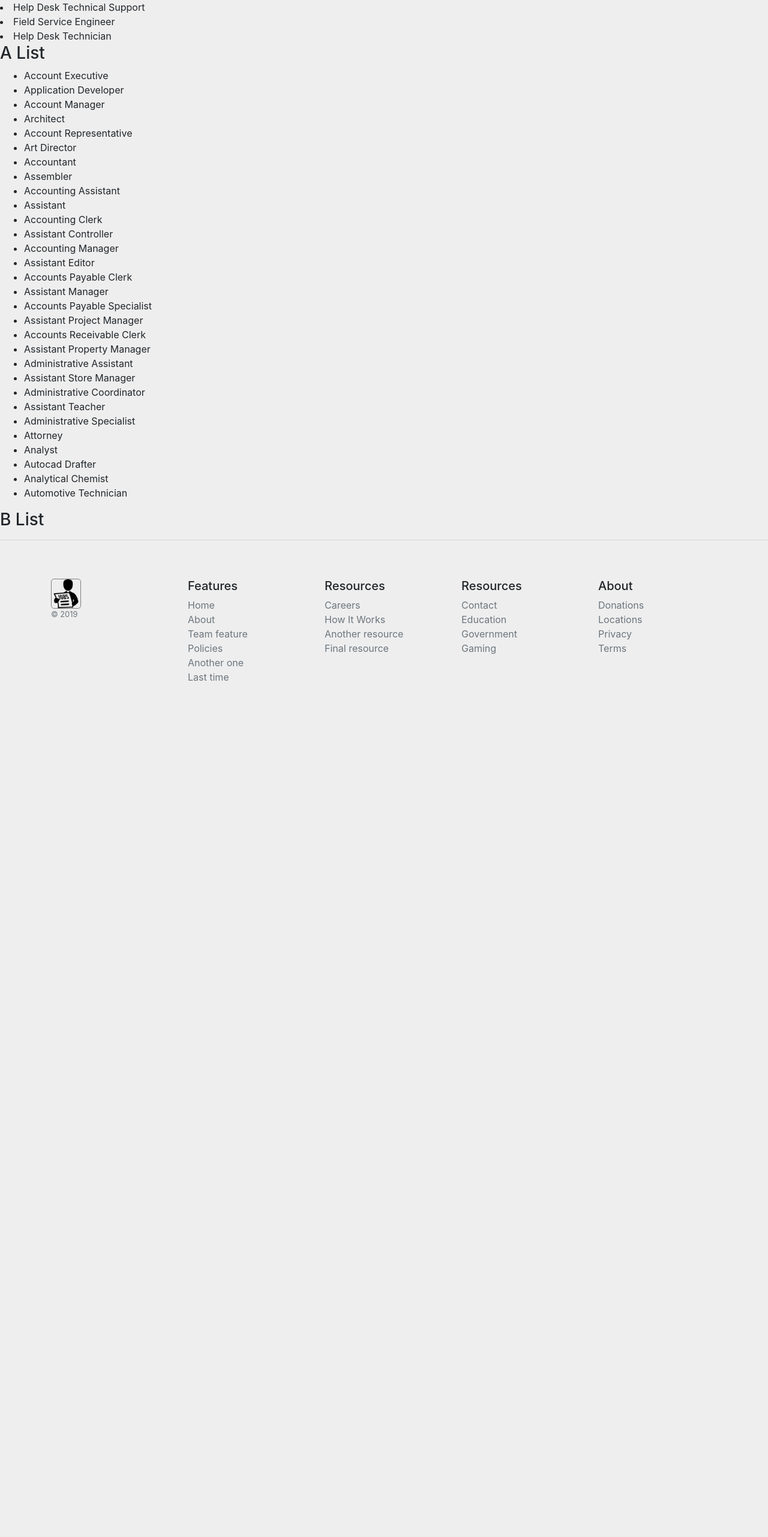
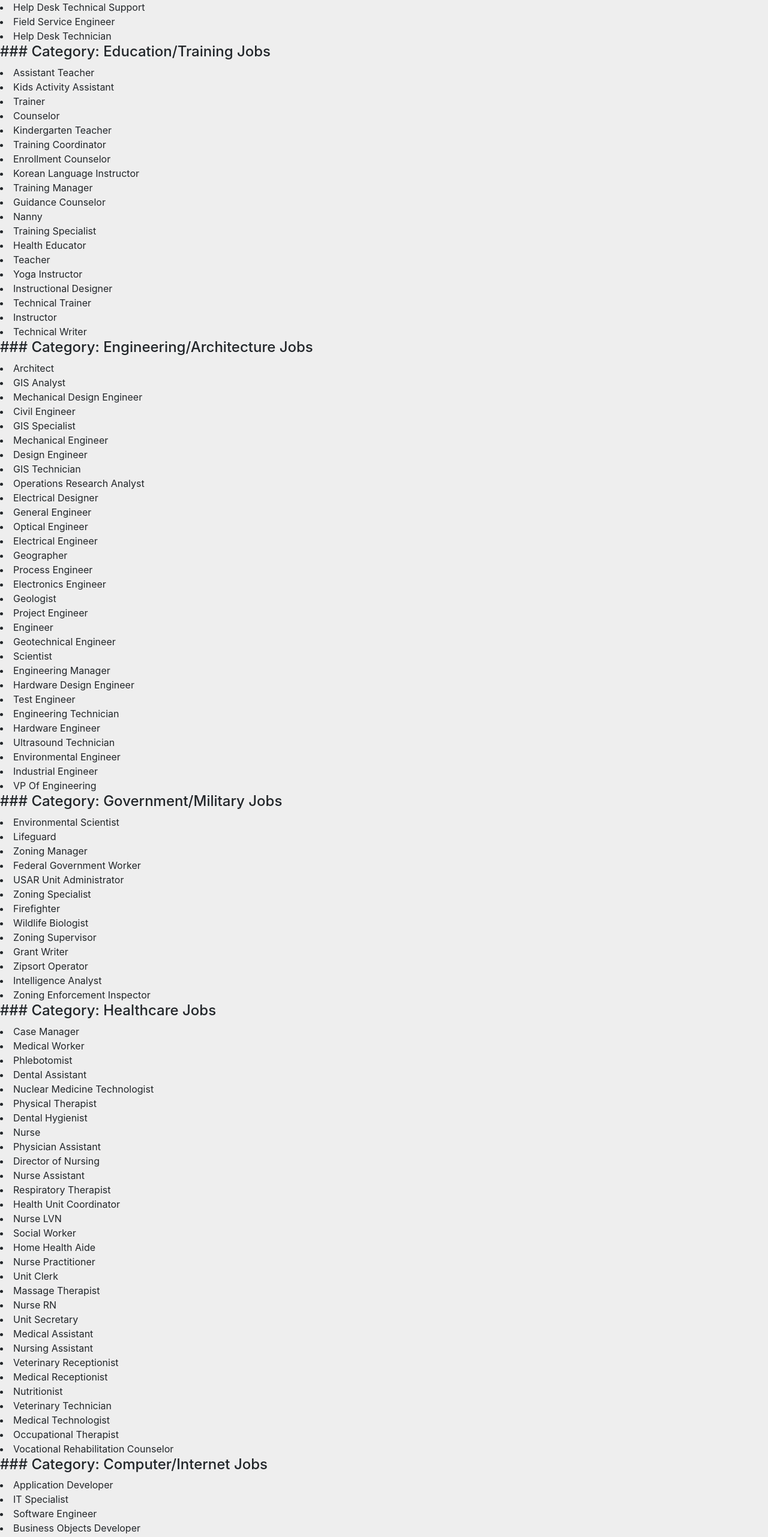
Before and after one commit to lelisloisBen/jobs, a React (Create React App) app: page /Policies in a window 1280 px wide. Shown: the part 4082-6645 px from the top of the page at 60% size. Before the commit the page ends 5287 px from the top, so only its background shows below. Built offline with nearby package versions, Linux system fonts and the light colour scheme.

Commit message:
more list jobs

```diff
--- a/src/pages/Policies/Policies.js
+++ b/src/pages/Policies/Policies.js
@@ -206,6 +206,192 @@ class Policies extends Component {
         <li>Field Service Engineer</li>
         <li>Help Desk Technician</li>
 
+        <h4>### Category: Education/Training Jobs</h4>
+
+
+        <li>Assistant Teacher</li>
+        <li>Kids Activity Assistant</li>
+        <li>Trainer</li>
+        <li>Counselor</li>
+        <li>Kindergarten Teacher</li>
+        <li>Training Coordinator</li>
+        <li>Enrollment Counselor</li>
+        <li>Korean Language Instructor</li>
+        <li>Training Manager</li>
+        <li>Guidance Counselor</li>
+        <li>Nanny</li>
+        <li>Training Specialist</li>
+        <li>Health Educator</li>
+        <li>Teacher</li>
+        <li>Yoga Instructor</li>
+        <li>Instructional Designer</li>
+        <li>Technical Trainer</li>
+        <li>Instructor</li>
+        <li>Technical Writer</li>
+
+        <h4>### Category: Engineering/Architecture Jobs</h4>
+
+
+        <li>Architect</li>
+        <li>GIS Analyst</li>
+        <li>Mechanical Design Engineer</li>
+        <li>Civil Engineer</li>
+        <li>GIS Specialist</li>
+        <li>Mechanical Engineer</li>
+        <li>Design Engineer</li>
+        <li>GIS Technician</li>
+        <li>Operations Research Analyst</li>
+        <li>Electrical Designer</li>
+        <li>General Engineer</li>
+        <li>Optical Engineer</li>
+        <li>Electrical Engineer</li>
+        <li>Geographer</li>
+        <li>Process Engineer</li>
+        <li>Electronics Engineer</li>
+        <li>Geologist</li>
+        <li>Project Engineer</li>
+        <li>Engineer</li>
+        <li>Geotechnical Engineer</li>
+        <li>Scientist</li>
+        <li>Engineering Manager</li>
+        <li>Hardware Design Engineer</li>
+        <li>Test Engineer</li>
+        <li>Engineering Technician</li>
+        <li>Hardware Engineer</li>
+        <li>Ultrasound Technician</li>
+        <li>Environmental Engineer</li>
+        <li>Industrial Engineer</li>
+        <li>VP Of Engineering</li>
+
+
+        <h4>### Category: Government/Military Jobs</h4>
+
+
+        <li>Environmental Scientist</li>
+        <li>Lifeguard</li>
+        <li>Zoning Manager</li>
+        <li>Federal Government Worker</li>
+        <li>USAR Unit Administrator</li>
+        <li>Zoning Specialist</li>
+        <li>Firefighter</li>
+        <li>Wildlife Biologist</li>
+        <li>Zoning Supervisor</li>
+        <li>Grant Writer</li>
+        <li>Zipsort Operator</li>
+        <li>Intelligence Analyst</li>
+        <li>Zoning Enforcement Inspector</li>
+
+        <h4>### Category: Healthcare Jobs</h4>
+
+
+        <li>Case Manager</li>
+        <li>Medical Worker</li>
+        <li>Phlebotomist</li>
+        <li>Dental Assistant</li>
+        <li>Nuclear Medicine Technologist</li>
+        <li>Physical Therapist</li>
+        <li>Dental Hygienist</li>
+        <li>Nurse</li>
+        <li>Physician Assistant</li>
+        <li>Director of Nursing</li>
+        <li>Nurse Assistant</li>
+        <li>Respiratory Therapist</li>
+        <li>Health Unit Coordinator</li>
+        <li>Nurse LVN</li>
+        <li>Social Worker</li>
+        <li>Home Health Aide</li>
+        <li>Nurse Practitioner</li>
+        <li>Unit Clerk</li>
+        <li>Massage Therapist</li>
+        <li>Nurse RN</li>
+        <li>Unit Secretary</li>
+        <li>Medical Assistant</li>
+        <li>Nursing Assistant</li>
+        <li>Veterinary Receptionist</li>
+        <li>Medical Receptionist</li>
+        <li>Nutritionist</li>
+        <li>Veterinary Technician</li>
+        <li>Medical Technologist</li>
+        <li>Occupational Therapist</li>
+        <li>Vocational Rehabilitation Counselor</li>
+
+        <h4>### Category: Computer/Internet Jobs</h4>
+
+        <li>Application Developer</li>
+        <li>IT Specialist</li>
+        <li>Software Engineer</li>
+        <li>Business Objects Developer</li>
+        <li>Informatica Developer</li>
+        <li>System Administrator</li>
+        <li>Business Systems Analyst</li>
+        <li>Java Developer</li>
+        <li>Systems Analyst</li>
+        <li>Data Analyst</li>
+        <li>NET Developer</li>
+        <li>Systems Engineer</li>
+        <li>Database Administrator</li>
+        <li>Network Administrator</li>
+        <li>Technical Support Engineer</li>
+        <li>Director Of Development</li>
+        <li>Network Engineer</li>
+        <li>Technical Support Specialist</li>
+        <li>Embedded Software Engineer</li>
+        <li>Network Technician</li>
+        <li>Unix System Administrator</li>
+        <li>IT Director</li>
+        <li>Oracle Database Administrator</li>
+        <li>Web Designer</li>
+        <li>IT Manager</li>
+        <li>Oracle Developer</li>
+        <li>Web Developer</li>
+        <li>IT Project Manager</li>
+        <li>Programmer Analyst</li>
+        <li>Webmaster</li>
+
+        <h4>### Category: Hospitality/Travel Jobs</h4>
+
+        <li>Banquet Manager</li>
+        <li>Greeter</li>
+        <li>Kennel Attendant</li>
+        <li>Event Manager</li>
+        <li>Guest Service Agent</li>
+        <li>Kennel Technician</li>
+        <li>Event Planner</li>
+        <li>Housekeeper</li>
+        <li>Travel Agent</li>
+        <li>Floral Designer</li>
+
+        <h4>### Category: Human Resources Jobs</h4>
+
+
+        <li>Director Of Human Resources</li>
+        <li>HR Manager</li>
+        <li>Recruiting Coordinator</li>
+        <li>Executive Recruiter</li>
+        <li>HR Recruiter</li>
+        <li>Recruiting Manager</li>
+        <li>HR Administrator</li>
+        <li>HR Representative</li>
+        <li>Technical Recruiter</li>
+        <li>HR Consultant</li>
+        <li>HR Specialist</li>
+        <li>VP of Human Resources</li>
+        <li>HR Coordinator</li>
+        <li>Job Coach</li>
+        <li>HR Generalist</li>
+        <li>Recruiter</li>
+
+
+
+
+
+
+
+
+
+
+
+
                 <h3>A List </h3>
                 <ul>
                     <li> Account Executive </li>
```
